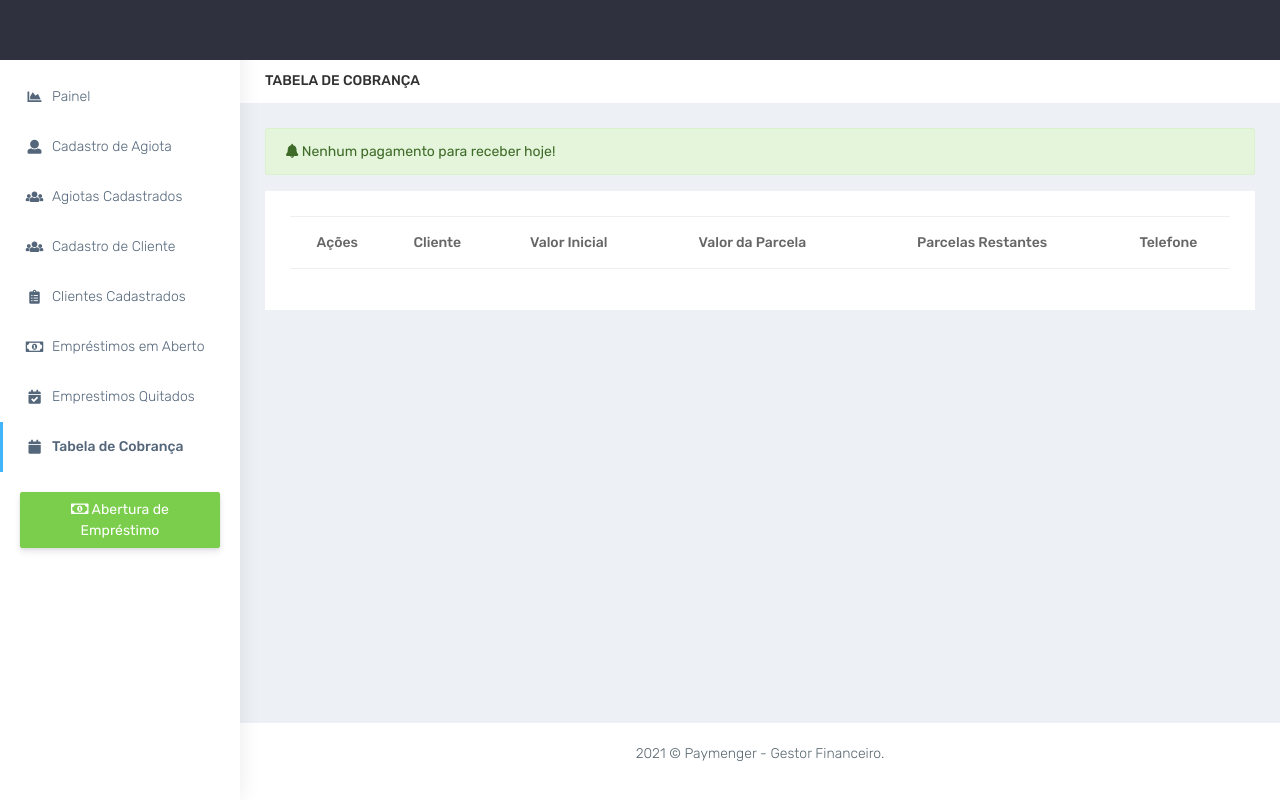
After one commit to ailvaanderson13/paymenger, a Django app: page /emprestimo/cobranca-diaria/ in a window 1280 px wide. The commit adds this page. Run offline with Django 3.2, Linux system fonts and the light colour scheme; data comes from the database, SQL or seed files in the repository; both versions use the stored data as it was after the commit; lists and menus that the app fills with data are empty; parts of the project's set-up code (start-up, migrations or seed data) failed here and were passed over; some libraries are stand-ins or nearby versions.

Commit message:
tela de quitacao + cobrança diária

```diff
--- a/apps/emprestimo/models.py
+++ b/apps/emprestimo/models.py
@@ -11,8 +11,12 @@ class Emprestimo(models.Model):
     juros = models.CharField(choices=choices.JUROS_CHOICES, max_length=3, default="1")
     parcela = models.CharField(choices=choices.PARCELAS_CHOICES, max_length=3, default="1")
     vencimento = models.CharField(choices=choices.DIA_PAGAMENTO_CHOICES, max_length=3, default="1")
+    num_parcela = models.CharField(max_length=10, blank=True,null=True)
+    pagou_parcela = models.BooleanField(default=False)
+    quitou = models.BooleanField(default=False)
     is_active = models.BooleanField(default=True)
     data = models.DateTimeField(auto_now_add=True)
+    data_quitacao = models.DateTimeField(blank=True, null=True)
 
     def __str__(self):
         return self.cliente.first_name
--- a/apps/emprestimo/templates/cadastro_emprestimo.html
+++ b/apps/emprestimo/templates/cadastro_emprestimo.html
@@ -26,9 +26,9 @@
                 </div>
                 <div class="col">
                     {% if emprestimo %}
-                        <button type="submit" class="btn btn-success text-white">EDITAR EMPRÉSTIMO<i class="fas fa-check-square"></i></button>
+                        <button type="submit" class="btn btn-success text-white">EDITAR EMPRÉSTIMO <i class="fas fa-check-square"></i></button>
                     {% else %}
-                        <a class="btn btn-success text-white" id="btn-calcular">CALCULAR<i class="fas fa-check-square"></i></a>
+                        <a class="btn btn-success text-white" id="btn-calcular">CALCULAR <i class="fas fa-check-square"></i></a>
                     {% endif %}
                 </div>
             </form>
--- /dev/null
+++ b/apps/emprestimo/templates/cobranca_diaria.html
@@ -0,0 +1,45 @@
+{% extends 'base/base.html' %}
+{% block content %}
+{% load static %}
+{% include 'alerts/alerts.html' %}
+<div class="row">
+    <div class="col-sm-12">
+        <div class="white-box">
+            <div class="table-responsive">
+                <table class="table text-center">
+                    <thead>
+                    <tr>
+                        <th>Ações</th>
+                        <th>Cliente</th>
+                        <th>Valor Inicial</th>
+                        <th>Valor da Parcela</th>
+                        <th>Parcelas Restantes</th>
+                        <th>Telefone</th>
+                    </tr>
+                    </thead>
+                    {% for i in emprestimos %}
+                    <tbody>
+                    <tr>
+                        <td>
+                            <div class="btn-group">
+                                <button class="btn btn-warning btn-pagou" pk="{{ i.pk }}"><i class="far fa-calendar-check"></i></button>
+                                <a class="btn btn-success" target="_blank" href="https://api.whatsapp.com/send?phone={{i.cliente.celular_cliente}}"><i class="fab fa-whatsapp text-white"></i></a>
+                            </div>
+                        </td>
+                        <td>{{ i.cliente.first_name }}</td>
+                        <td>R$: {{ i.valor }},00</td>
+                        <td>R$: 380,00</td>
+                        <td>{{i.num_parcela}}/{{i.parcela}}</td>
+                        <td>{{ i.cliente.celular_cliente}}</td>
+                    </tr>
+                    </tbody>
+                    {% endfor %}
+                </table>
+            </div>
+        </div>
+    </div>
+</div>
+{% endblock %}
+{% block script %}
+    <script src="{% static 'js/emprestimo/emprestimo.js' %}"></script>
+{% endblock %}tml>
--- a/apps/emprestimo/urls.py
+++ b/apps/emprestimo/urls.py
@@ -8,4 +8,7 @@ urlpatterns = [
     path('list-emprestimos/', views.list_emprestimos, name="list-emprestimo"),
     path('calc-emprestimo/', views.calc_emprestimo, name="calc-emprestimo"),
     path('detail-emprestimo/', views.detail_emprestimo, name="detail-emprestimo"),
+    path('cobranca-diaria/', views.table_charge, name="cobranca-diaria"),
+    path('update-payment/', views.update_status_payment, name="update-payment"),
+    path('quitados/', views.emprestimos_quitados, name="emprestimos-quitados"),
 ]
--- a/apps/emprestimo/views.py
+++ b/apps/emprestimo/views.py
@@ -1,6 +1,7 @@
 from django.http import JsonResponse
 from django.shortcuts import render
 from django.views.decorators.csrf import csrf_exempt
+from datetime import date, datetime
 from . import models, forms
 
 
@@ -18,7 +19,7 @@ def confirm_emprestimo(request):
         vencimento = request.POST.get('vencimento')
 
         if cliente and valor and juros and parcela and vencimento:
-            new_emprestimo = models.Emprestimo.objects.create(valor=valor, juros=juros,
+            new_emprestimo = models.Emprestimo.objects.create(valor=valor, juros=juros, num_parcela=parcela,
                                                               parcela=parcela, vencimento=vencimento,
                                                               firma=firma if firma else None)
             new_emprestimo.cliente_id = int(cliente)
@@ -93,33 +94,31 @@ def calc_emprestimo(request):
         'success': False
     }
 
-    if request.method == "POST":
+    valor_inicial = request.POST.get('valor')
+    juros = request.POST.get('juros')
+    meses = request.POST.get('parcela')
 
-        valor_inicial = request.POST.get('valor')
-        juros = request.POST.get('juros')
-        meses = request.POST.get('parcela')
+    if juros and meses and valor_inicial:
+        juros = int(juros)
+        meses = int(meses)
+        valor_inicial = int(valor_inicial)
 
-        if juros and meses and valor_inicial:
-            juros = int(juros)
-            meses = int(meses)
-            valor_inicial = int(valor_inicial)
+        juros = juros / 100
 
-            juros = juros / 100
+        x = ((1+juros)**meses)-1
+        y = (juros*((1+juros)**meses))
 
-            x = ((1+juros)**meses)-1
-            y = (juros*((1+juros)**meses))
+        percentual = x/y
+        parcela = valor_inicial / percentual
+        valor_total = parcela * meses
+        valor_juros = valor_total - valor_inicial
 
-            percentual = x/y
-            parcela = valor_inicial / percentual
-            valor_total = parcela * meses
-            valor_juros = valor_total - valor_inicial
-
-            response = {
-                'success': True,
-                'parcela': parcela,
-                'valor_total': valor_total,
-                'valor_juros': valor_juros,
-            }
+        response = {
+            'success': True,
+            'parcela': parcela,
+            'valor_total': valor_total,
+            'valor_juros': valor_juros,
+        }
 
     return JsonResponse(response, safe=False)
 
@@ -158,14 +157,73 @@ def detail_emprestimo(request):
                     parcela = valor_inicial / percentual
                     valor_total = parcela * meses
                     valor_juros = valor_total - valor_inicial
+                    qtd_parcela = valor_total/parcela
 
                     response = {
                         'success': True,
+                        'valor_inicial': valor_inicial,
                         'valor_parcela': parcela,
                         'cliente': cliente,
                         'valor_total': valor_total,
                         'valor_juros': valor_juros,
                         'taxa_juros': taxa_juros,
+                        'qtd_parcela': qtd_parcela,
                     }
 
     return JsonResponse(response, safe=False)
+
+
+def table_charge(request):
+    page_title = "Tabela de Cobrança"
+    today = date.today()
+    msg = None
+    notification = None
+
+    emprestimos = models.Emprestimo.objects.filter(vencimento=today.day, pagou_parcela=False, quitou=False)
+
+
+    if not emprestimos:
+        msg = "Nenhum pagamento para receber hoje!"
+        notification = "success"
+
+    context = {
+        'page_title': page_title, 'emprestimos': emprestimos, 'msg': msg, 'notification': notification
+    }
+
+    return render(request, 'cobranca_diaria.html', context)
+
+
+@csrf_exempt
+def update_status_payment(request):
+    response = {'success': False}
+
+    if request.method == 'POST':
+        pk = request.POST.get('pk')
+
+        if pk:
+            emprestimo = models.Emprestimo.objects.get(pk=pk)
+            if emprestimo:
+                emprestimo.pagou_parcela = True
+                parcelas_restante = int(emprestimo.num_parcela)
+                if parcelas_restante == 1:
+                    emprestimo.quitou = True
+                    emprestimo.data_quitacao = datetime.now()
+                    response['quitou'] = True
+                else:
+                    parcelas_restante -= 1
+                    emprestimo.num_parcela = parcelas_restante
+                    response['success'] = True
+                emprestimo.save()
+
+    return JsonResponse(response, safe=False)
+
+
+def emprestimos_quitados(request):
+    page_title = "Empréstimos Quitados"
+
+    emprestimos = models.Emprestimo.objects.filter(is_active=True, quitou=True)
+
+    context = {
+        'page_title': page_title, 'emprestimos': emprestimos
+    }
+    return render(request, 'emprestimos_quitados.html', context)
--- a/apps/utils/templates/barras/sidebar.html
+++ b/apps/utils/templates/barras/sidebar.html
@@ -47,7 +47,14 @@
                     </a>
                 </li>
                 <li class="sidebar-item">
-                    <a class="sidebar-link waves-effect waves-dark sidebar-link" href="#"
+                    <a class="sidebar-link waves-effect waves-dark sidebar-link" href="{% url 'emprestimo:emprestimos-quitados' %}"
+                       aria-expanded="false">
+                        <i class="fas fa-calendar-check" aria-hidden="true"></i>
+                        <span class="hide-menu">Emprestimos Quitados</span>
+                    </a>
+                </li>
+                <li class="sidebar-item">
+                    <a class="sidebar-link waves-effect waves-dark sidebar-link" href="{% url 'emprestimo:cobranca-diaria' %}"
                        aria-expanded="false">
                         <i class="fas fa-calendar" aria-hidden="true"></i>
                         <span class="hide-menu">Tabela de Cobrança</span>
--- a/static/js/emprestimo/emprestimo.js
+++ b/static/js/emprestimo/emprestimo.js
@@ -46,7 +46,7 @@ var parcela = $('#id_parcela').val();
                                 <div class="modal-body">
                                     <div class="row">
                                         <div class="col text-left">
-                                            <h4><b>Qtd. Parcelas: </b>R$: ${parcela}x</h4>
+                                            <h4><b>Qtd. Parcelas: </b>${parcela}x</h4>
                                             <h4><b>Valor da Parcela: </b>R$: ${data.parcela.toFixed(2).replace('.', ',')}</h4>
                                             <h4><b>Valor Total: </b>R$: ${data.valor_total.toFixed(2).replace('.', ',')}</h4>
                                             <h4><b>Lucro: </b>R$: ${data.valor_juros.toFixed(2).replace('.', ',')}</h4>
@@ -141,24 +141,78 @@ $('.btn-detail').on('click', function(){
                 if (data.success){
                     Swal.fire({
                         title: 'Detalhes do Empréstimo!',
-                        showConfirmButton: false,
+                        showConfirmButton: true,
+                        confirmButtonColor: '#3085d6',
                         html: `
                         <div class="modal-body">
                             <div class="row">
                                 <div class="col text-left">
                                     <h4><b>Cliente: </b>${data.cliente}</h4>
-                                        <h4><b>Qtd. Parcelas: </b>4</h4>
-                                        <h4><b>Valor da Parcela: </b>R$: ${data.valor_parcela.toFixed().replace('.', ',')}</h4>
+                                    <h4><b>Valor inicial: </b>${data.valor_inicial.toFixed(2).replace('.', ',')}</h4>
+                                    <h4><b>Qtd. Parcelas: </b>${data.qtd_parcela.toFixed(0)}x</h4>
+                                    <h4><b>Valor da Parcela: </b>R$: ${data.valor_parcela.toFixed(2).replace('.', ',')}</h4>
                                     <h4><b>Taxa de juros: </b>${data.taxa_juros}%</h4>
                                     <h4><b>Valor Total: </b>R$: ${data.valor_total.toFixed(2).replace('.', ',')}</h4>
-                                        <h4><b>Lucro: </b>R$: ${data.valor_juros.toFixed(2).replace('.', ',')}</h4>
+                                    <h4 class="text-success"><b>Lucro: </b>R$: ${data.valor_juros.toFixed(2).replace('.', ',')}</h4>
                                 </div>
                             </div>
-                            </div>
-                        `
+                        </div>`
                     })
                 }
             }
         })
     }
+});
+
+$('.btn-pagou').on('click', function (){
+    Swal.fire({
+      title: 'Confirma Pagamento da Parcela?',
+      icon: 'warning',
+      showCancelButton: true,
+      confirmButtonColor: '#3085d6',
+      cancelButtonColor: '#d33',
+      confirmButtonText: 'Sim'
+    }).then((result) => {
+        if (result.isConfirmed) {
+            let pk = $(this).attr('pk');
+            if (pk){
+                $.ajax({
+                    'url': '/emprestimo/update-payment/',
+                    'type': 'POST',
+                    'dataType': 'json',
+                    'data' : {
+                        'pk': pk,
+                    },
+                    success: function(data){
+                        console.log(data)
+                        if (data.success){
+                            Swal.fire({
+                                position: 'center',
+                                icon: 'success',
+                                title: 'Status de Pagamento Atualizado!',
+                                allowOutsideClick: false,
+                                allowEscapeKey: false,
+                            }).then((result) => {
+                                if (result.value) {
+                                    location.reload();
+                                }
+                            });
+                        } else if (data.success || data.quitou){
+                            Swal.fire({
+                                position: 'center',
+                                icon: 'success',
+                                title: 'Última parcela! Emprestimo Quitado!',
+                                allowOutsideClick: false,
+                                allowEscapeKey: false,
+                            }).then((result) => {
+                                if (result.value) {
+                                    location.reload();
+                                }
+                            });
+                        }
+                    }
                 })
+            }
+        }
+    })
+})
```
Also changed, not shown: apps/emprestimo/templates/emprestimos_quitados.html (added, +36 -0 lines), apps/emprestimo/migrations/0009_auto_20210802_2350.py (added), apps/emprestimo/migrations/0010_emprestimo_num_parcela.py (added), apps/emprestimo/migrations/0011_emprestimo_data_quitacao.py (added), db.sqlite3. Lines whose indentation alone changed are shown as unchanged.
